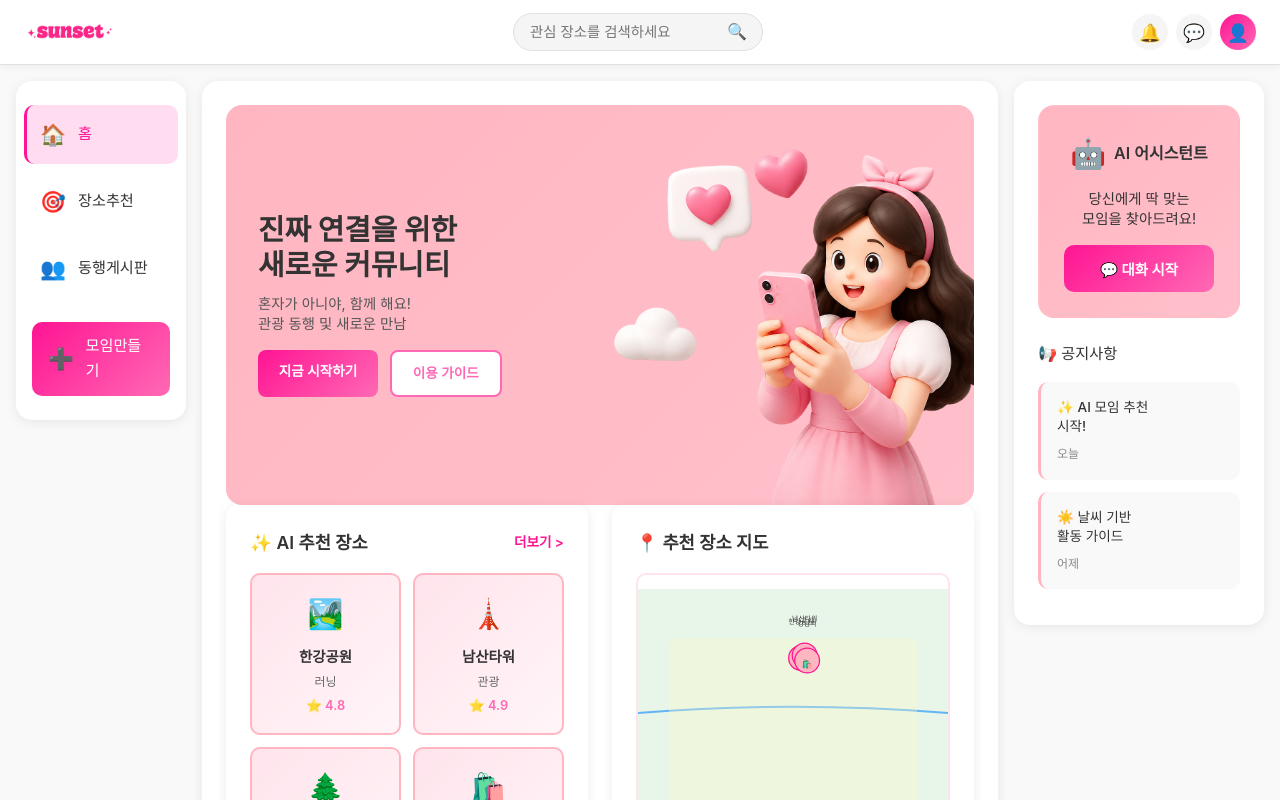
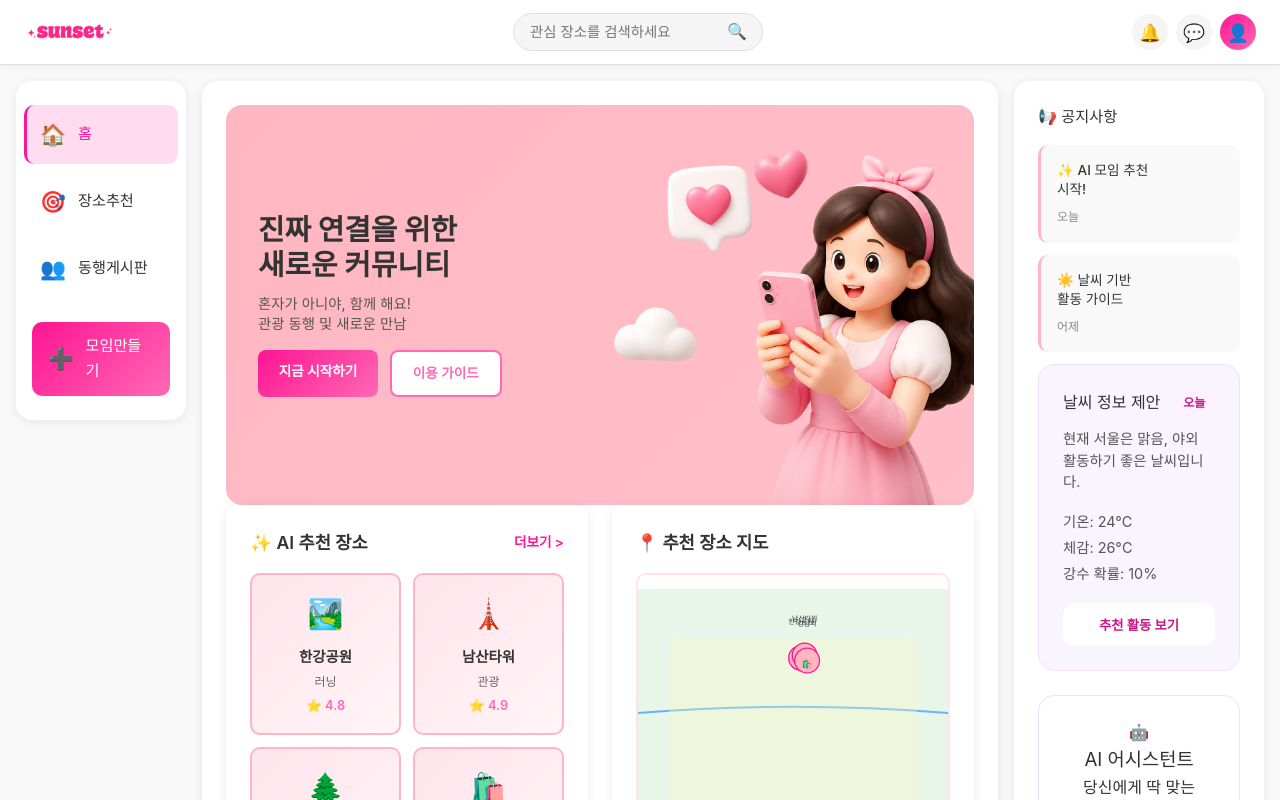
Before and after one commit to jeonark123/team-pjt, a Vue app: page / in a window 1280 px wide. Shown: the top 800 px of the page. Built offline with nearby package versions, Linux system fonts and the light colour scheme; the HTML template or start-up script is replaced by a standard one.

Commit message:
메인화면 업데이트2

```diff
--- a/src/App.vue
+++ b/src/App.vue
@@ -61,15 +61,6 @@ const showSidebar = ref(false)
 
       <!-- Right Sidebar -->
       <aside class="right-sidebar">
-        <div class="ai-section">
-          <div class="ai-header">
-            <span class="ai-icon">🤖</span>
-            <h3>AI 어시스턴트</h3>
-          </div>
-          <p class="ai-text">당신에게 딱 맞는<br/>모임을 찾아드려요!</p>
-          <button class="ai-btn">💬 대화 시작</button>
-        </div>
-
         <div class="notice-section">
           <h3>📢 공지사항</h3>
           <div class="notice-item">
@@ -80,6 +71,29 @@ const showSidebar = ref(false)
             <p class="notice-title">☀️ 날씨 기반<br/>활동 가이드</p>
             <p class="notice-time">어제</p>
           </div>
+        </div>
+
+        <div class="weather-section">
+          <div class="weather-header">
+            <h3>날씨 정보 제안</h3>
+            <span class="weather-tag">오늘</span>
+          </div>
+          <p class="weather-summary">현재 서울은 맑음, 야외 활동하기 좋은 날씨입니다.</p>
+          <ul class="weather-list">
+            <li>기온: 24°C</li>
+            <li>체감: 26°C</li>
+            <li>강수 확률: 10%</li>
+          </ul>
+          <button class="weather-btn">추천 활동 보기</button>
+        </div>
+
+        <div class="ai-section">
+          <div class="ai-header">
+            <span class="ai-icon">🤖</span>
+            <h3>AI 어시스턴트</h3>
+          </div>
+          <p class="ai-text">당신에게 딱 맞는<br/>모임을 찾아드려요!</p>
+          <button class="ai-btn">💬 대화 시작</button>
         </div>
       </aside>
     </div>
@@ -350,51 +364,25 @@ const showSidebar = ref(false)
 }
 
 .ai-section {
-  background: linear-gradient(135deg, #FFB6C1 0%, #FFC0CB 100%);
+  background: #ffffff;
   border-radius: 16px;
   padding: 1.5rem;
   margin-bottom: 1.5rem;
   text-align: center;
-  border: 2px solid rgba(255, 192, 203, 0.3);
-}
-
-.ai-header {
-  display: flex;
-  align-items: center;
-  justify-content: center;
-  gap: 0.5rem;
-  margin-bottom: 0.75rem;
-}
-
-.ai-icon {
-  font-size: 1.8rem;
-}
-
-.ai-header h3 {
-  margin: 0;
-  font-size: 1rem;
-  color: #333;
-  font-weight: 600;
-}
-
-.ai-text {
-  font-size: 0.9rem;
-  color: #333;
-  margin: 0.75rem 0 1rem;
-  line-height: 1.4;
+  border: 1px solid #f0e0ff;
 }
 
 .ai-btn {
   width: 100%;
-  padding: 0.8rem;
+  padding: 0.9rem;
   background: linear-gradient(135deg, #FF1493 0%, #FF69B4 100%);
   color: white;
   border: none;
-  border-radius: 10px;
-  font-weight: 600;
+  border-radius: 12px;
+  font-weight: 700;
   cursor: pointer;
   transition: all 0.3s;
-  font-size: 0.9rem;
+  font-size: 0.95rem;
 }
 
 .ai-btn:hover {
@@ -421,6 +409,73 @@ const showSidebar = ref(false)
 .notice-item:hover {
   background: rgba(255, 20, 147, 0.08);
   transform: translateX(4px);
+}
+
+.weather-section {
+  background: #f9f5ff;
+  border-radius: 16px;
+  padding: 1.5rem;
+  margin-bottom: 1.5rem;
+  border: 1px solid #f0e0ff;
+}
+
+.weather-header {
+  display: flex;
+  justify-content: space-between;
+  align-items: center;
+  margin-bottom: 0.75rem;
+}
+
+.weather-header h3 {
+  margin: 0;
+  font-size: 1rem;
+  color: #333;
+}
+
+.weather-tag {
+  background: #fff0ff;
+  color: #c71585;
+  font-size: 0.75rem;
+  padding: 0.25rem 0.6rem;
+  border-radius: 999px;
+  font-weight: 600;
+}
+
+.weather-summary {
+  margin: 0 0 1rem;
+  color: #555;
+  font-size: 0.9rem;
+  line-height: 1.5;
+}
+
+.weather-list {
+  list-style: none;
+  padding: 0;
+  margin: 0 0 1rem;
+  color: #555;
+  font-size: 0.9rem;
+  line-height: 1.8;
+}
+
+.weather-list li {
+  display: flex;
+  justify-content: space-between;
+}
+
+.weather-btn {
+  width: 100%;
+  padding: 0.75rem;
+  border: none;
+  border-radius: 12px;
+  background: #fff;
+  color: #c71585;
+  font-weight: 700;
+  cursor: pointer;
+  transition: all 0.3s;
+}
+
+.weather-btn:hover {
+  background: #ffeeff;
 }
 
 .notice-title {
```
